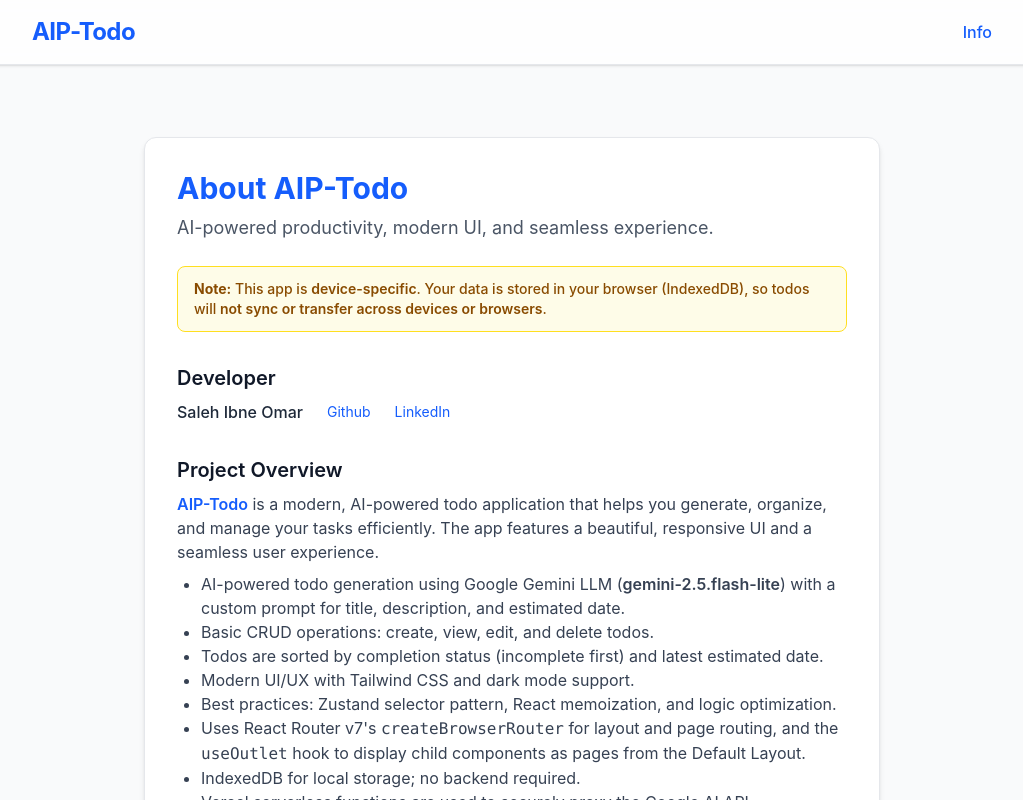
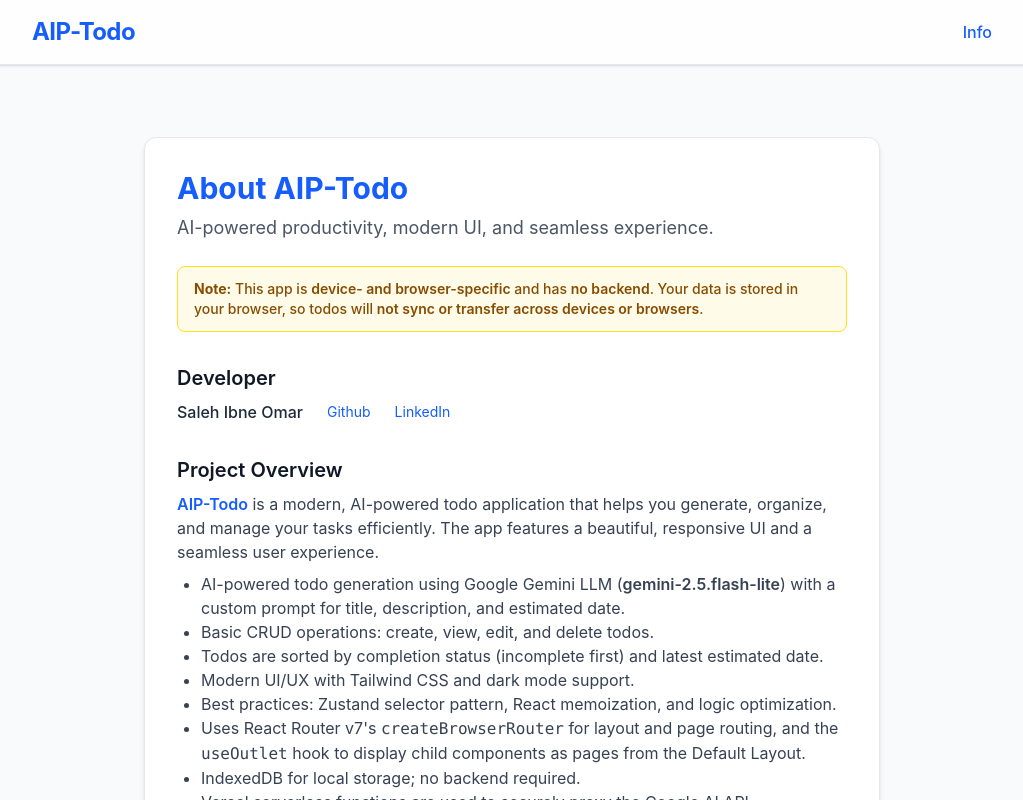
Before and after one commit to salehibneomar/ai-powered-reactjs-todo, a React (Vite) app: page /info in a window 1280 px wide. Shown: the top 800 px of the page, without its empty margins (128-1151 px from the left). Built offline with nearby package versions, Linux system fonts and the light colour scheme.

Commit message:
chore: info page note update

```diff
--- a/src/pages/AboutPage.jsx
+++ b/src/pages/AboutPage.jsx
@@ -10,10 +10,13 @@ const AboutPage = () => {
 				</p>
 				<div className="mb-8">
 					<div className="rounded-lg bg-yellow-50 dark:bg-yellow-900/30 border border-yellow-300 dark:border-yellow-700 px-4 py-3 text-yellow-800 dark:text-yellow-100 text-sm font-medium mb-2">
-						<strong>Note:</strong> This app is{' '}
-						<span className="font-semibold">device-specific</span>.
-						Your data is stored in your browser (IndexedDB), so
-						todos will{' '}
+						<strong>Note:</strong> This app is&nbsp;
+						<span className="font-semibold">
+							device- and browser-specific
+						</span>{' '}
+						and has{' '}
+						<span className="font-semibold">no backend</span>. Your
+						data is stored in your browser, so todos will&nbsp;
 						<span className="font-semibold">
 							not sync or transfer across devices or browsers
 						</span>
```
